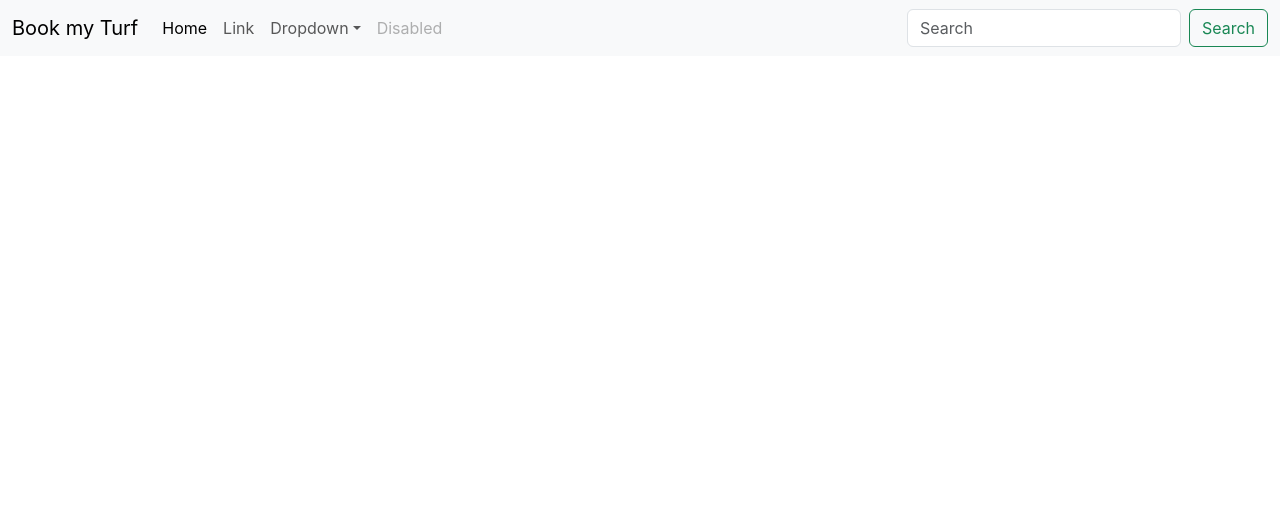
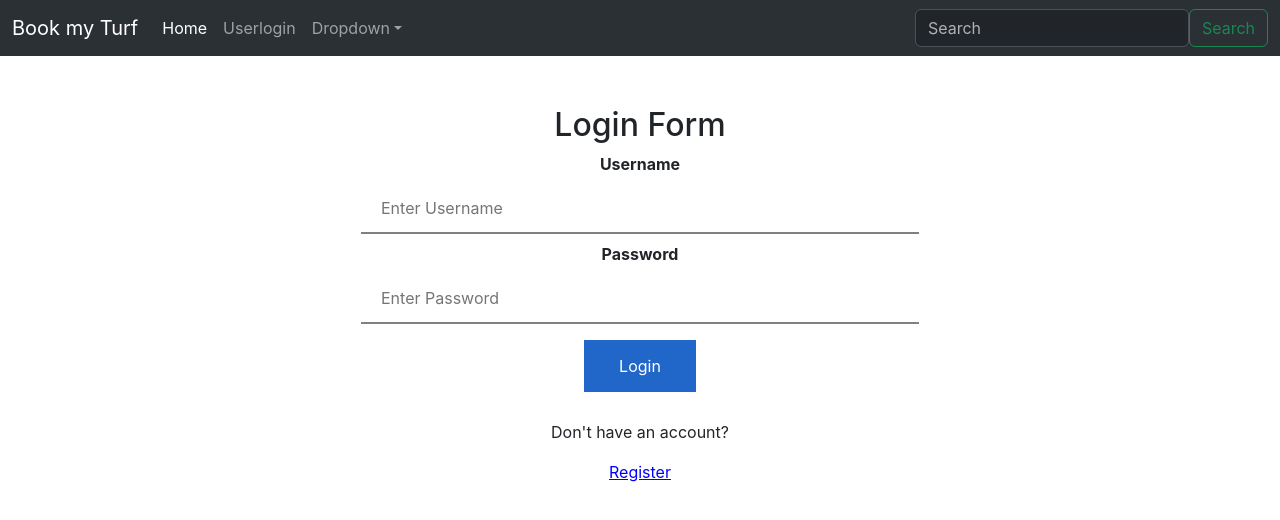
Before and after one commit to Sarangkhandarkar/ProjectCDac, a React (Create React App) app in the folder bookmyturf/: page /userlogin in a window 1280 px wide. Shown: the top 520 px of the page. Built offline with nearby package versions, Linux system fonts and the light colour scheme.

Commit message:
Created and added the login Page

```diff
--- a/bookmyturf/src/App.js
+++ b/bookmyturf/src/App.js
@@ -1,12 +1,18 @@
 import logo from './logo.svg';
 import './App.css';
 import Navbar from './components/common-components/Navbar';
-
+import { BrowserRouter, Route, Switch } from 'react-router-dom';
+import Loginform from './components/Seperate-components/User/Loginform';
 function App() {
   return (
-    <>
+    <BrowserRouter>
     <Navbar/>
-    </>
+    <div className="container">
+      <Switch>
+        <Route path={"/userlogin"} component={Loginform} />
+      </Switch>
+    </div>
+    </BrowserRouter>
   );
 }
 
--- /dev/null
+++ b/bookmyturf/src/components/Seperate-components/User/Loginform.css
@@ -0,0 +1,33 @@
+.userform {
+    display: flex;
+    flex-direction: column;
+    align-items: center;
+    margin-top: 50px;
+}
+.clsinput[type=text], input[type=password] {
+    width: 50%;
+    padding: 12px 20px;
+    margin: 8px 0;
+    box-sizing: border-box;
+    border: none;
+    border-bottom: 2px solid grey;
+}
+.clsbutton {
+    background-color: #2167ca;
+    color: white;
+    padding: 14px 20px;
+    margin: 8px 0;
+    border: none;
+    cursor: pointer;
+    width: 10%;
+}
+.clsbutton:hover {
+    opacity: 0.8;
+}
+.register {
+    margin-top: 20px;
+    text-align: center;
+}
+.register a {
+    color: blue;
+}
--- /dev/null
+++ b/bookmyturf/src/components/Seperate-components/User/Loginform.js
@@ -0,0 +1,22 @@
+import React from 'react'
+import './Loginform.css';
+
+
+export default function Loginform() {
+  return (
+    <div>
+      <form className="userform" action="/login" method="post">
+		<h2>Login Form</h2>
+		<label for="username"><b>Username</b></label>
+		<input className='clsinput' type="text" placeholder="Enter Username" name="username" required />
+		<label for="password"><b>Password</b></label>
+		<input className='clsinput' type="password" placeholder="Enter Password" name="password" required />
+		<button className="clsbutton" type="submit">Login</button>
+		<div className="register">
+			<p>Don't have an account?</p>
+			<a href="/RegisterUser.html">Register</a>
+		</div>
+	</form>
+    </div>
+  )
+}
--- a/bookmyturf/src/components/common-components/Navbar.js
+++ b/bookmyturf/src/components/common-components/Navbar.js
@@ -3,19 +3,19 @@ import React from 'react'
 export default function Navbar() {
   return (
     <div>
-      <nav className="navbar navbar-expand-lg bg-body-tertiary">
+      <nav className="navbar bg-dark navbar-expand-lg bg-body-tertiary" data-bs-theme="dark" >
   <div className="container-fluid">
-    <a className="navbar-brand" href="#">Book my Turf</a>
+    <a className="navbar-brand" href="/">Book my Turf</a>
     <button className="navbar-toggler" type="button" data-bs-toggle="collapse" data-bs-target="#navbarSupportedContent" aria-controls="navbarSupportedContent" aria-expanded="false" aria-label="Toggle navigation">
       <span className="navbar-toggler-icon"></span>
     </button>
     <div className="collapse navbar-collapse" id="navbarSupportedContent">
       <ul className="navbar-nav me-auto mb-2 mb-lg-0">
         <li className="nav-item">
-          <a className="nav-link active" aria-current="page" href="#">Home</a>
+          <a className="nav-link active" aria-current="page" href="/">Home</a>
         </li>
         <li className="nav-item">
-          <a className="nav-link" href="#">Link</a>
+          <a className="nav-link" href="/userlogin">Userlogin</a>
         </li>
         <li className="nav-item dropdown">
           <a className="nav-link dropdown-toggle" href="#" role="button" data-bs-toggle="dropdown" aria-expanded="false">
@@ -28,12 +28,12 @@ export default function Navbar() {
             <li><a className="dropdown-item" href="#">Something else here</a></li>
           </ul>
         </li>
-        <li className="nav-item">
+        {/* <li className="nav-item">
           <a className="nav-link disabled">Disabled</a>
-        </li>
+        </li> */}
       </ul>
       <form className="d-flex" role="search">
-        <input className="form-control me-2" type="search" placeholder="Search" aria-label="Search" />
+        <input className="form-control" type="search" placeholder="Search" aria-label="Search"/>
         <button className="btn btn-outline-success" type="submit">Search</button>
       </form>
     </div>
--- a/package.json
+++ b/package.json
@@ -20,7 +20,7 @@
     "react-multi-carousel": "^2.6.5",
     "react-paginate": "^7.1.3",
     "react-redux": "^7.2.2",
-    "react-router-dom": "^5.2.0",
+    "react-router-dom": "^5.3.4",
     "react-scripts": "4.0.3",
     "redux": "^4.0.5",
     "redux-thunk": "^2.3.0",
```
Also changed, not shown: 1 other file (tests, documents, lock files or other folders).
